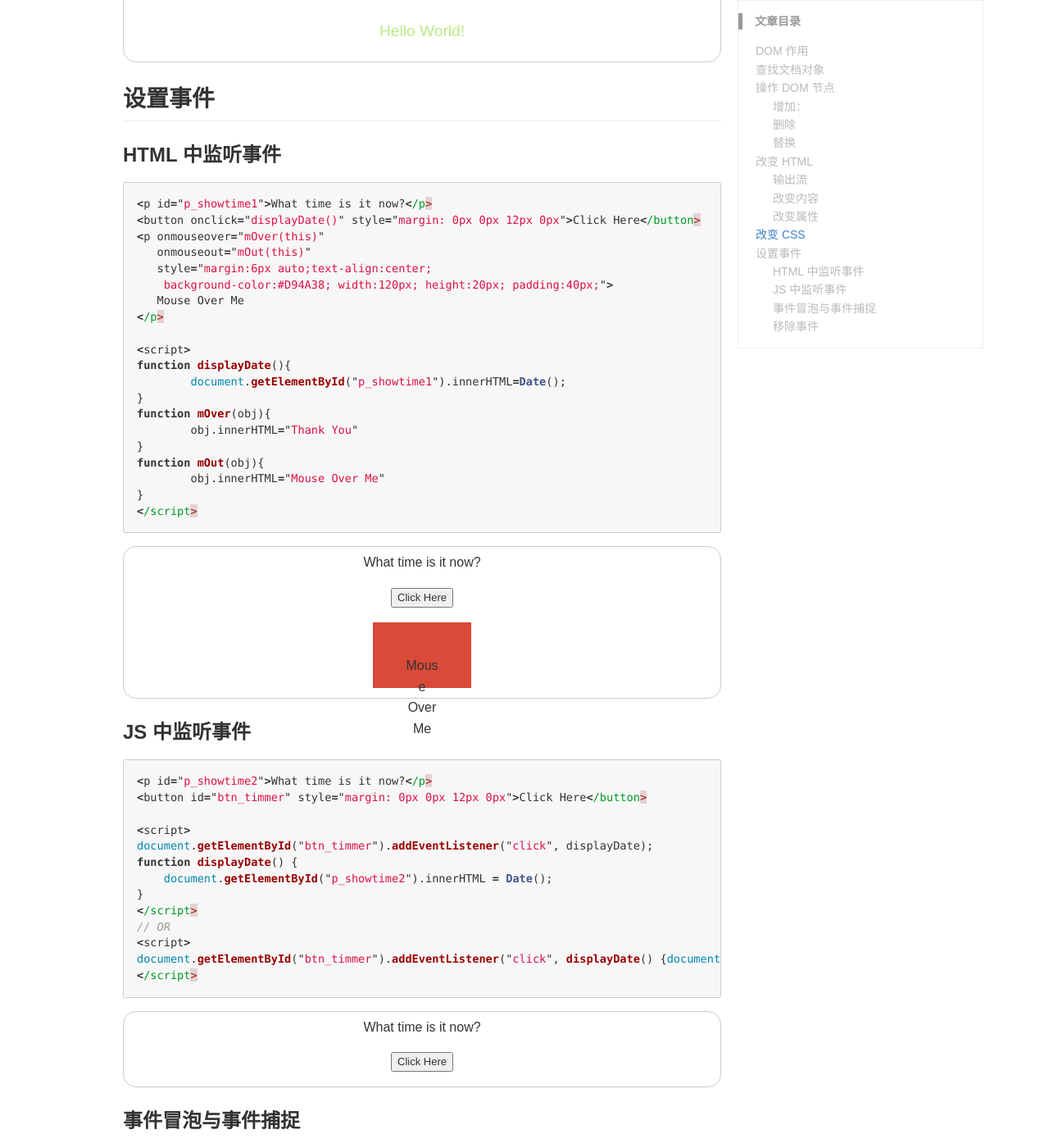
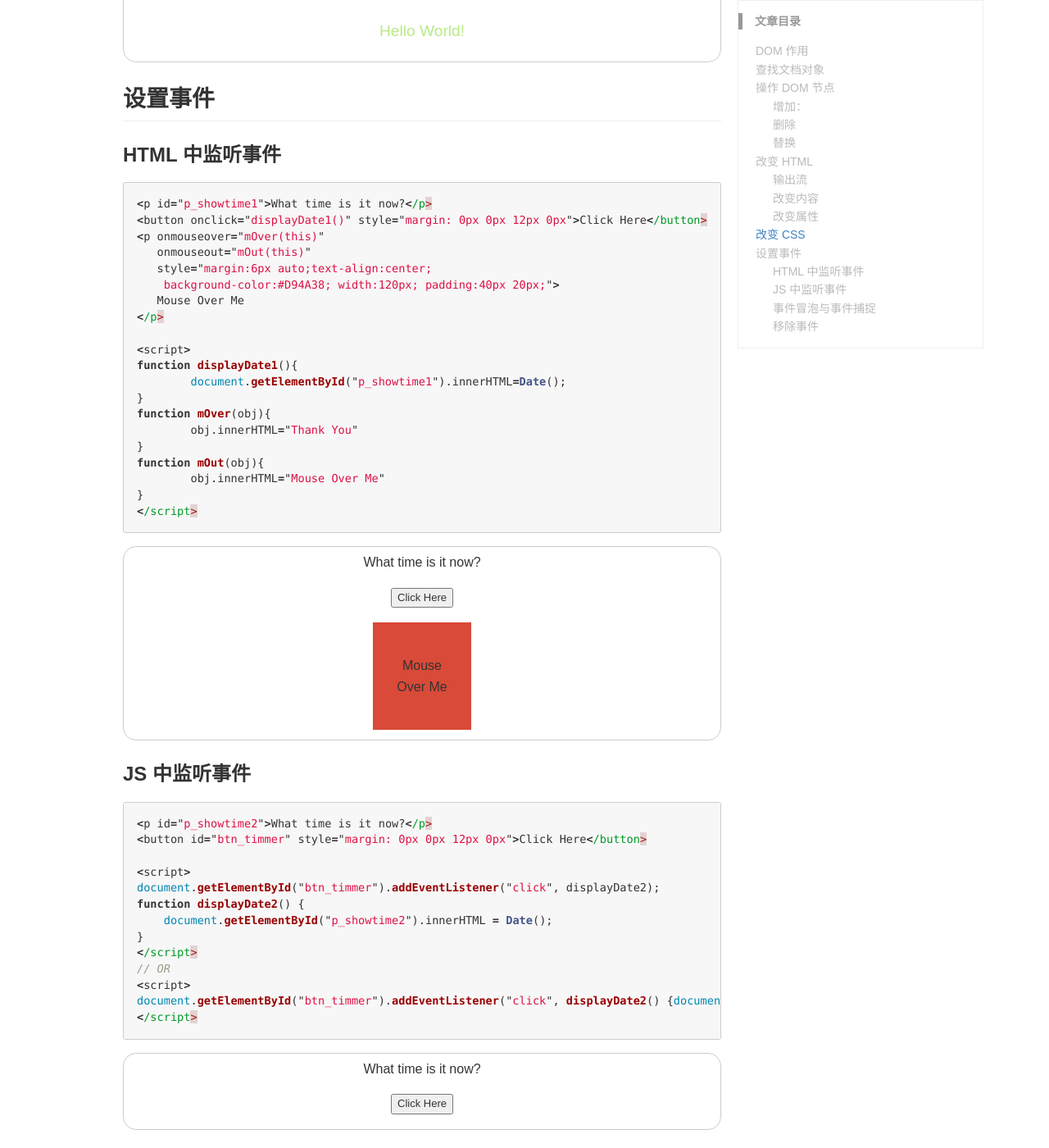
Before and after one commit to zoharyips/zoharyips.github.io, a Jekyll site: the page built from _posts/JavaScript/2019-07-21-js-DOM.md, in a window 1280 px wide and 1400 px high, scrolled down 5202 px. Shown: the whole window at 82% size. Built offline with Jekyll 4.4.1, drawn with Linux system fonts in a browser that asks for light colours; comment, search, counter and statistics services are not loaded; some of the changed text lies outside the part shown.

Commit message:
update js Dom

````diff
--- a/_posts/JavaScript/2019-07-21-js-DOM.md
+++ b/_posts/JavaScript/2019-07-21-js-DOM.md
@@ -222,16 +222,16 @@ document.getElementById("changCSS2").style.fontSize="larger";
 
 ```js
 <p id="p_showtime1">What time is it now?</p>
-<button onclick="displayDate()" style="margin: 0px 0px 12px 0px">Click Here</button>
+<button onclick="displayDate1()" style="margin: 0px 0px 12px 0px">Click Here</button>
 <p onmouseover="mOver(this)"
    onmouseout="mOut(this)"
    style="margin:6px auto;text-align:center;
-    background-color:#D94A38; width:120px; height:20px; padding:40px;">
+    background-color:#D94A38; width:120px; padding:40px 20px;">
    Mouse Over Me
 </p>
 
 <script>
-function displayDate(){
+function displayDate1(){
 	document.getElementById("p_showtime1").innerHTML=Date();
 }
 function mOver(obj){
@@ -245,8 +245,8 @@ function mOut(obj){
 
 <div style="text-align:center; border: 1px solid #ccc;padding:6px 20px;border-radius: 16px;">
 <p id="p_showtime1" style="text-align:center;">What time is it now?</p>
-<button onclick="displayDate()" style="margin: 0px 0px 12px 0px">Click Here</button>
-<p onmouseover="mOver(this)" onmouseout="mOut(this)" style="margin:6px auto;text-align:center; background-color:#D94A38; width:120px; height:20px; padding:40px;">Mouse Over Me</p>
+<button onclick="displayDate1()" style="margin: 0px 0px 12px 0px">Click Here</button>
+<p onmouseover="mOver(this)" onmouseout="mOut(this)" style="margin:6px auto;text-align:center; background-color:#D94A38; width:120px; padding:40px 20px;">Mouse Over Me</p>
 </div>
 
 ### JS 中监听事件
@@ -256,14 +256,14 @@ function mOut(obj){
 <button id="btn_timmer" style="margin: 0px 0px 12px 0px">Click Here</button>
 
 <script>
-document.getElementById("btn_timmer").addEventListener("click", displayDate);
-function displayDate() {
+document.getElementById("btn_timmer").addEventListener("click", displayDate2);
+function displayDate2() {
     document.getElementById("p_showtime2").innerHTML = Date();
 }
 </script>
 // OR
 <script>
-document.getElementById("btn_timmer").addEventListener("click", displayDate() {document.getElementById("p_showtime2").innerHTML = Date();});
+document.getElementById("btn_timmer").addEventListener("click", displayDate2() {document.getElementById("p_showtime2").innerHTML = Date();});
 </script>
 ```
 <div style="text-align:center; border: 1px solid #ccc;padding:6px 20px;border-radius: 16px;">
@@ -346,15 +346,15 @@ document.getElementById("changCSS2").style.color="#b8e986";
 document.getElementById("changCSS2").style.fontFamily="Arial";
 document.getElementById("changCSS2").style.fontSize="larger";
 // Test for HTML event
-function displayDate(){document.getElementById("p_showtime1").innerHTML=Date();}
+function displayDate1(){document.getElementById("p_showtime1").innerHTML=Date();}
 function mOver(obj){obj.innerHTML="Thank You"}
 function mOut(obj){obj.innerHTML="Mouse Over Me"}
 // Test for js event
-document.getElementById("btn_timmer").addEventListener("click", displayDate);
-function displayDate() {document.getElementById("p_showtime2").innerHTML = Date();}
+document.getElementById("btn_timmer").addEventListener("click", displayDate2);
+function displayDate2() {document.getElementById("p_showtime2").innerHTML = Date();}
 // Test for Event bubble and Event capture
 document.getElementById("p_bubble").addEventListener("click", function() {alert("You clicked P_Bubble!");}, false);
-document.getElementById("myDiv").addEventListener("click", function() {alert("You clicked Div_Bubble!");}, false);
-document.getElementById("myP2").addEventListener("click", function() {alert("You clicked P_Capture!");}, true);
-document.getElementById("myDiv2").addEventListener("click", function() {alert("You clicked Div_Capture!");}, true);
+document.getElementById("div_bubble").addEventListener("click", function() {alert("You clicked Div_Bubble!");}, false);
+document.getElementById("p_capture").addEventListener("click", function() {alert("You clicked P_Capture!");}, true);
+document.getElementById("div_capture").addEventListener("click", function() {alert("You clicked Div_Capture!");}, true);
 </script>
````
Also changed, not shown: other parts of _posts/JavaScript/2019-07-21-js-DOM.md (+3 -3 lines).
